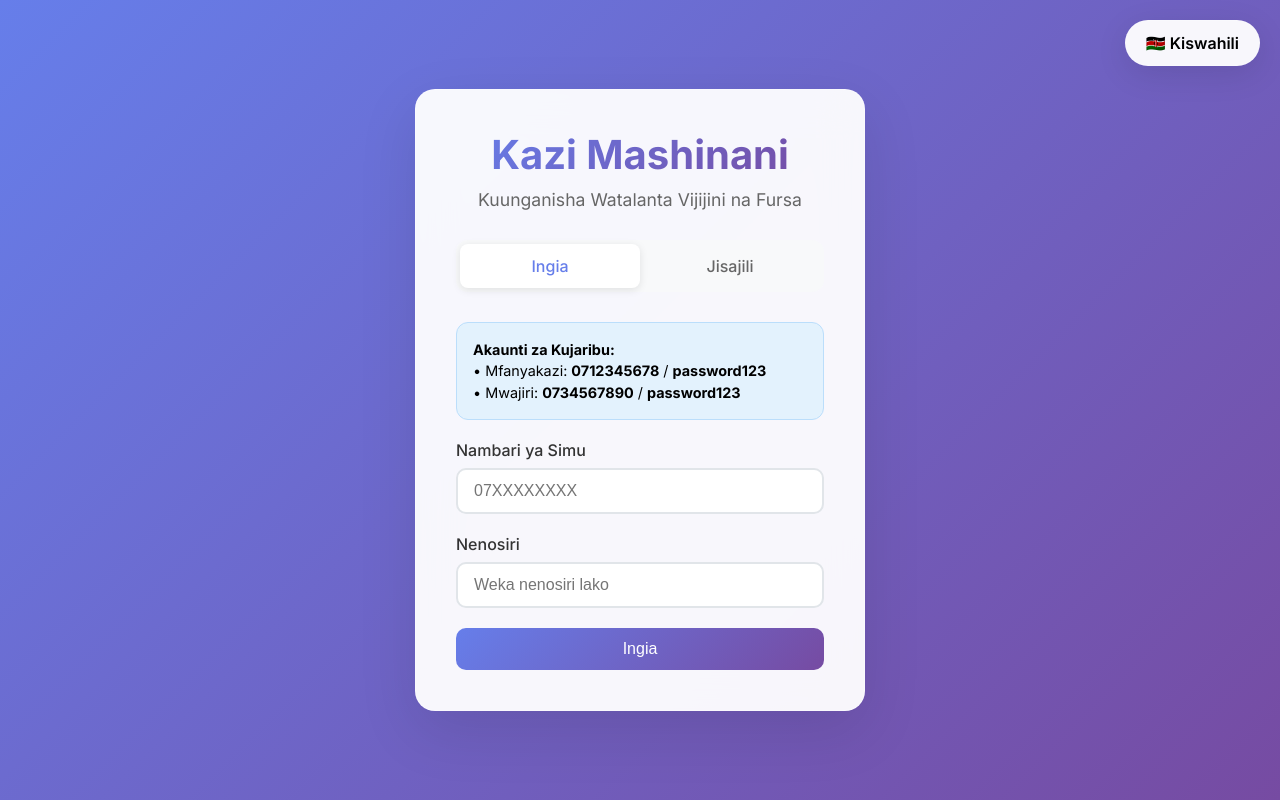
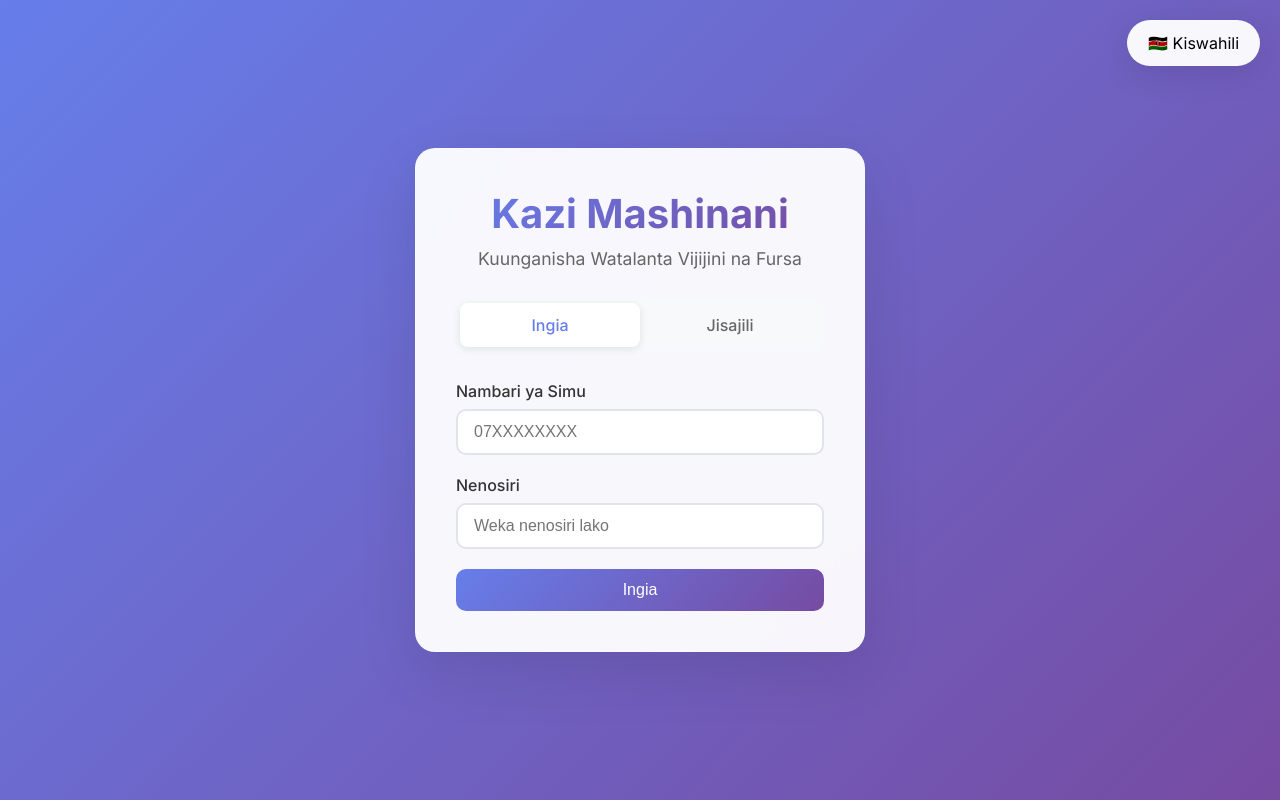
Before and after one commit to mukky254/areq, a Next.js app: page /auth in a window 1280 px wide. Built offline with nearby package versions, Linux system fonts and the light colour scheme.

Commit message:
Update page.js

```diff
--- a/app/auth/page.js
+++ b/app/auth/page.js
@@ -36,10 +36,8 @@ export default function AuthPage() {
         return
       }
 
-      const savedLanguage = localStorage.getItem('preferredLanguage')
-      if (savedLanguage) {
-        setCurrentLanguage(savedLanguage)
-      }
+      const savedLanguage = localStorage.getItem('preferredLanguage') || 'sw'
+      setCurrentLanguage(savedLanguage)
     }
   }, [router])
 
@@ -58,12 +56,13 @@ export default function AuthPage() {
     setFormData(prev => ({ ...prev, [field]: value }))
   }
 
-  const handleLogin = async () => {
-    if (!formData.loginPhone) {
+  const handleLogin = async (e) => {
+    e.preventDefault()
+    if (!formData.loginPhone || !formData.loginPassword) {
       showMessage(
         currentLanguage === 'en'
-          ? 'Please enter phone number'
-          : 'Tafadhali weka nambari ya simu',
+          ? 'Please enter phone number and password'
+          : 'Tafadhali weka nambari ya simu na nenosiri',
         'error'
       )
       return
@@ -73,7 +72,6 @@ export default function AuthPage() {
     try {
       const formattedPhone = formatPhoneToStandard(formData.loginPhone)
 
-      console.log('🔄 Attempting login...');
       const response = await ApiService.login(formattedPhone, formData.loginPassword)
 
       if (response.success) {
@@ -93,6 +91,13 @@ export default function AuthPage() {
             router.push('/dashboard')
           }
         }, 1000)
+      } else {
+        showMessage(
+          currentLanguage === 'en'
+            ? 'Invalid phone number or password'
+            : 'Nambari ya simu au nenosiri si sahihi',
+          'error'
+        )
       }
     } catch (error) {
       console.error('Login error:', error);
@@ -107,7 +112,8 @@ export default function AuthPage() {
     }
   }
 
-  const handleRegistration = async () => {
+  const handleRegistration = async (e) => {
+    e.preventDefault()
     const { registerName, registerPhone, registerLocation, registerPassword, registerRole } = formData
 
     if (!registerName || !registerPhone || !registerLocation || !registerPassword) {
@@ -124,7 +130,6 @@ export default function AuthPage() {
     try {
       const formattedPhone = formatPhoneToStandard(registerPhone)
 
-      console.log('🔄 Attempting registration...');
       const response = await ApiService.register({
         name: registerName,
         phone: formattedPhone,
@@ -169,7 +174,7 @@ export default function AuthPage() {
       <div className="auth-container">
         <div className="loading">
           <div className="spinner"></div>
-          <p style={{ marginTop: '16px', color: '#666' }}>
+          <p style={{ marginTop: '16px', color: 'white' }}>
             {currentLanguage === 'en' ? 'Loading...' : 'Inapakia...'}
           </p>
         </div>
@@ -179,14 +184,8 @@ export default function AuthPage() {
 
   return (
     <div className="auth-container">
-      {/* Language Switcher */}
-      <div
-        className="language-switcher"
-        onClick={toggleLanguage}
-      >
-        <span style={{ fontWeight: '600' }}>
-          {currentLanguage === 'en' ? '🇺🇸 English' : '🇰🇪 Kiswahili'}
-        </span>
+      <div className="language-switcher" onClick={toggleLanguage}>
+        <span>{currentLanguage === 'en' ? '🇺🇸 English' : '🇰🇪 Kiswahili'}</span>
       </div>
 
       <div className="auth-card">
@@ -222,15 +221,8 @@ export default function AuthPage() {
             </div>
           )}
 
-          {/* Test Credentials Info */}
-          <div className="test-credentials">
-            <strong>{currentLanguage === 'en' ? 'Test Accounts:' : 'Akaunti za Kujaribu:'}</strong><br/>
-            • {currentLanguage === 'en' ? 'Employee' : 'Mfanyakazi'}: <strong>0712345678</strong> / <strong>password123</strong><br/>
-            • {currentLanguage === 'en' ? 'Employer' : 'Mwajiri'}: <strong>0734567890</strong> / <strong>password123</strong>
-          </div>
-
           {activeTab === 'login' && (
-            <div>
+            <form onSubmit={handleLogin}>
               <div className="form-group">
                 <label className="form-label">
                   {currentLanguage === 'en' ? 'Phone Number' : 'Nambari ya Simu'}
@@ -241,6 +233,7 @@ export default function AuthPage() {
                   onChange={(e) => handleInputChange('loginPhone', e.target.value)}
                   className="form-control"
                   placeholder="07XXXXXXXX"
+                  required
                 />
               </div>
 
@@ -254,11 +247,12 @@ export default function AuthPage() {
                   onChange={(e) => handleInputChange('loginPassword', e.target.value)}
                   className="form-control"
                   placeholder={currentLanguage === 'en' ? 'Enter your password' : 'Weka nenosiri lako'}
+                  required
                 />
               </div>
 
               <button
-                onClick={handleLogin}
+                type="submit"
                 disabled={loading}
                 className="btn btn-primary btn-block"
               >
@@ -271,14 +265,14 @@ export default function AuthPage() {
                   currentLanguage === 'en' ? 'Login' : 'Ingia'
                 )}
               </button>
-            </div>
+            </form>
           )}
 
           {activeTab === 'register' && (
-            <div>
+            <form onSubmit={handleRegistration}>
               <div className="form-group">
                 <label className="form-label">
-                  {currentLanguage === 'en' ? 'Full Name' : 'Jina Kamili'}
+                  {currentLanguage === 'en' ? 'Full Name' : 'Jina Kamili'} *
                 </label>
                 <input
                   type="text"
@@ -286,12 +280,13 @@ export default function AuthPage() {
                   onChange={(e) => handleInputChange('registerName', e.target.value)}
                   className="form-control"
                   placeholder={currentLanguage === 'en' ? 'Enter your full name' : 'Weka jina lako kamili'}
+                  required
                 />
               </div>
 
               <div className="form-group">
                 <label className="form-label">
-                  {currentLanguage === 'en' ? 'Phone Number' : 'Nambari ya Simu'}
+                  {currentLanguage === 'en' ? 'Phone Number' : 'Nambari ya Simu'} *
                 </label>
                 <input
                   type="tel"
@@ -299,12 +294,13 @@ export default function AuthPage() {
                   onChange={(e) => handleInputChange('registerPhone', e.target.value)}
                   className="form-control"
                   placeholder="07XXXXXXXX"
+                  required
                 />
               </div>
 
               <div className="form-group">
                 <label className="form-label">
-                  {currentLanguage === 'en' ? 'Location' : 'Mahali Unapoishi'}
+                  {currentLanguage === 'en' ? 'Location' : 'Mahali Unapoishi'} *
                 </label>
                 <input
                   type="text"
@@ -312,12 +308,13 @@ export default function AuthPage() {
                   onChange={(e) => handleInputChange('registerLocation', e.target.value)}
                   className="form-control"
                   placeholder={currentLanguage === 'en' ? 'Enter your location' : 'Weka eneo lako'}
+                  required
                 />
               </div>
 
               <div className="form-group">
                 <label className="form-label">
-                  {currentLanguage === 'en' ? 'Password' : 'Nenosiri'}
+                  {currentLanguage === 'en' ? 'Password' : 'Nenosiri'} *
                 </label>
                 <input
                   type="password"
@@ -325,17 +322,20 @@ export default function AuthPage() {
                   onChange={(e) => handleInputChange('registerPassword', e.target.value)}
                   className="form-control"
                   placeholder={currentLanguage === 'en' ? 'Create a password' : 'Tengeneza nenosiri'}
+                  required
+                  minLength="6"
                 />
               </div>
 
               <div className="form-group">
                 <label className="form-label">
-                  {currentLanguage === 'en' ? 'I am a' : 'Mimi ni'}
+                  {currentLanguage === 'en' ? 'I am a' : 'Mimi ni'} *
                 </label>
                 <select
                   value={formData.registerRole}
                   onChange={(e) => handleInputChange('registerRole', e.target.value)}
                   className="form-control"
+                  required
                 >
                   <option value="employee">
                     {currentLanguage === 'en' ? 'Job Seeker' : 'Mtafuta Kazi'}
@@ -347,7 +347,7 @@ export default function AuthPage() {
               </div>
 
               <button
-                onClick={handleRegistration}
+                type="submit"
                 disabled={loading}
                 className="btn btn-primary btn-block"
               >
@@ -360,7 +360,7 @@ export default function AuthPage() {
                   currentLanguage === 'en' ? 'Register' : 'Jisajili'
                 )}
               </button>
-            </div>
+            </form>
           )}
         </div>
       </div>
```
